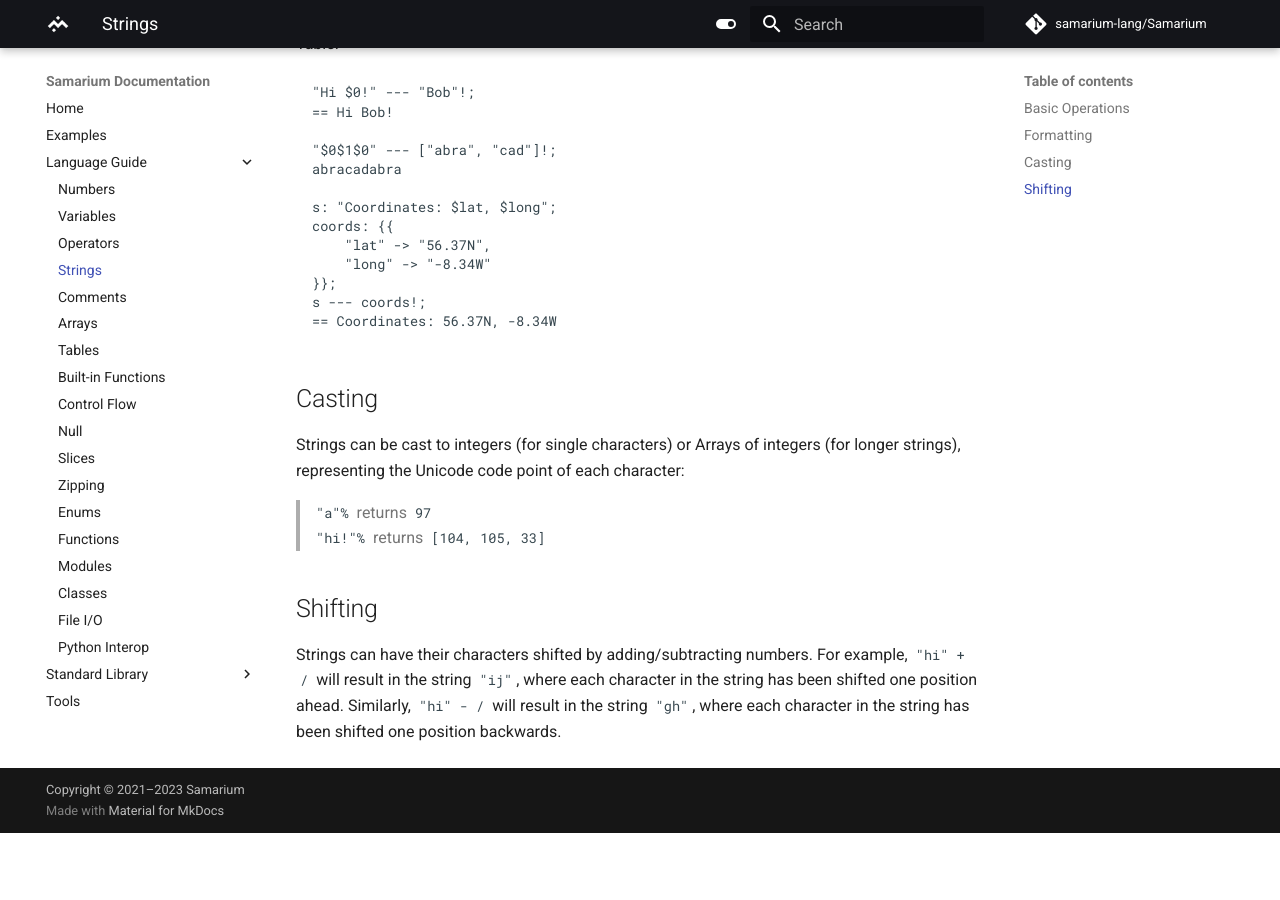
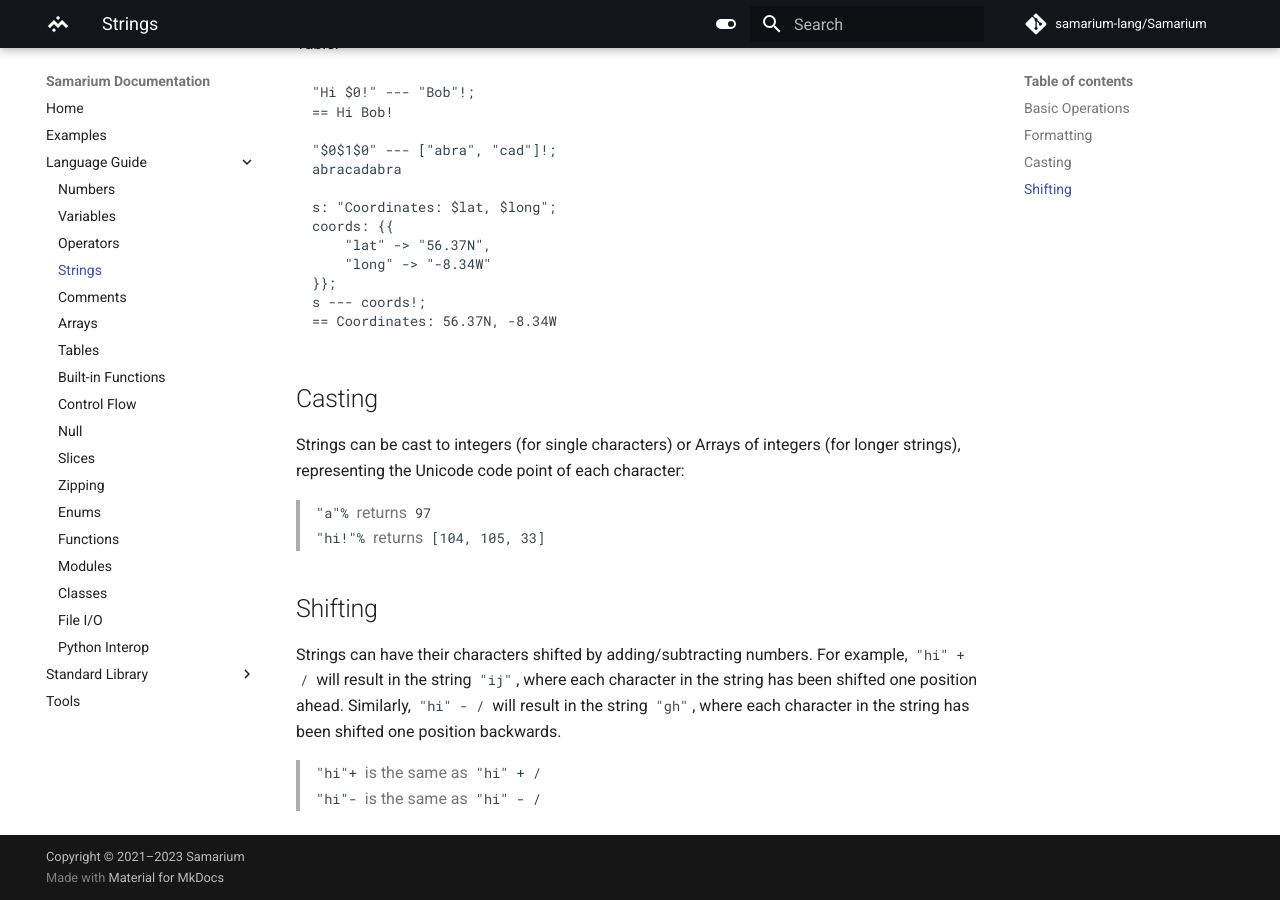
Before and after one commit to samarium-lang/Samarium, an MkDocs documentation site: the page built from docs/strings.md, in a window 1280 px wide and 900 px high, scrolled down 1138 px. Built offline with MkDocs 1.6.1 and Material for MkDocs 9.7.7, drawn with Linux system fonts in a browser that asks for light colours; comment, search, counter and statistics services are not loaded; before the commit the page ends 1971 px from its top, so only the background shows below that.

Commit message:
Mentioned shorthand string shifting syntax

```diff
--- a/docs/strings.md
+++ b/docs/strings.md
@@ -81,3 +81,6 @@
 in the string has been shifted one position ahead. Similarly, `"hi" - /` will
 result in the string `"gh"`, where each character in the string has been shifted
 one position backwards.
+
+> `"hi"+` is the same as `"hi" + /`
+> `"hi"-` is the same as `"hi" - /`
```
